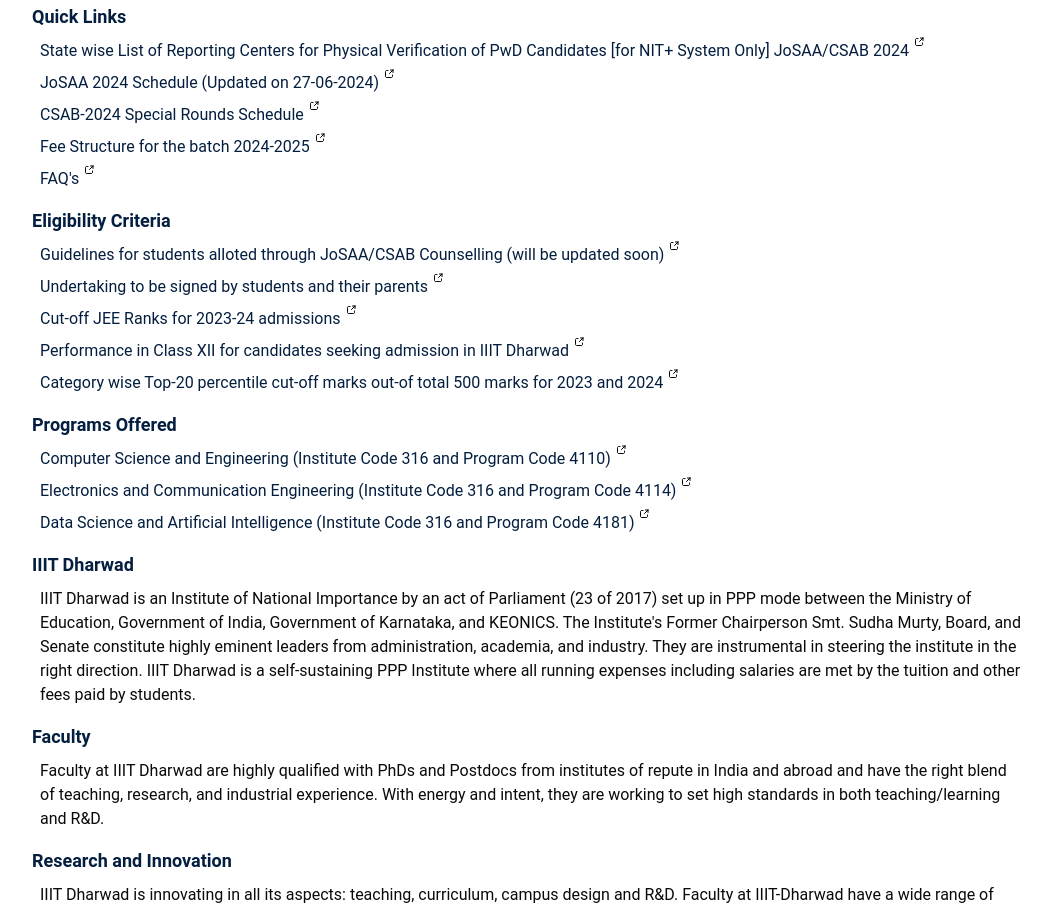
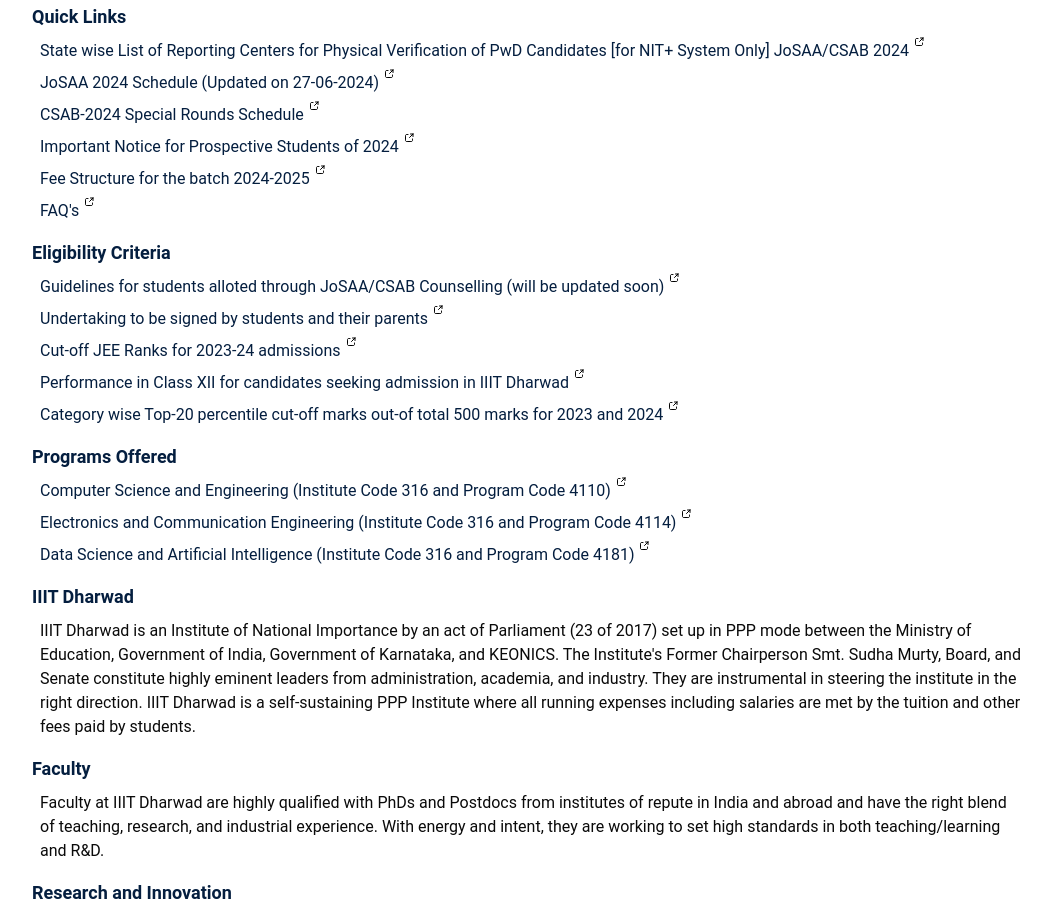
Before and after one commit to Velocity-IIITDWD/iiitdwd.ac.in, a Next.js app: page /admissions/btech in a window 1280 px wide. Shown: the part 2120-3029 px from the top of the page, without its empty margins (112-1163 px from the left). Built offline with nearby package versions, Linux system fonts and the light colour scheme.

Commit message:
data(admissions): Update #56

```diff
--- a/data/admissions.ts
+++ b/data/admissions.ts
@@ -98,11 +98,16 @@ export const links: linksStructure[] = [
       },
       {
         id: 4,
+        link: '/docs/Important_Notice_For_Prospective_Students_22-07-24.pdf',
+        displayText: 'Important Notice for Prospective Students of 2024',
+      },
+      {
+        id: 5,
         link: '/docs/FEE_2024-25_Sheet1.pdf',
         displayText: 'Fee Structure for the batch 2024-2025',
       },
       {
-        id: 5,
+        id: 6,
         link: '/faq',
         displayText: "FAQ's",
       },
```
